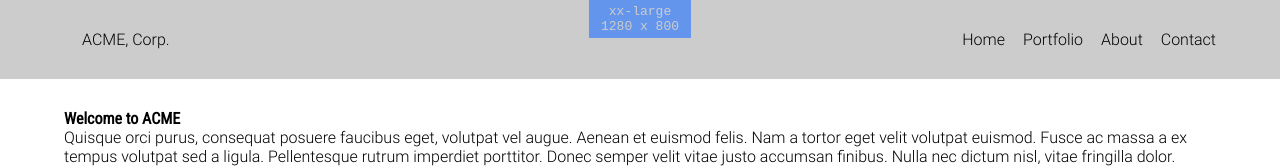
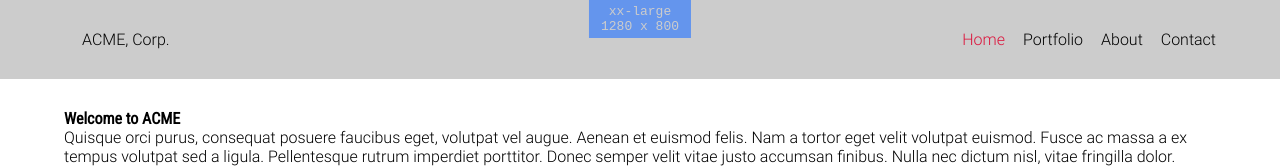
Before and after one commit to samuraijane/react-starter, a React app: page / in a window 1280 px wide. Shown: the top 168 px of the page. Built offline with nearby package versions, Linux system fonts and the light colour scheme.

Commit message:
show active nav in red

```diff
--- a/src/sectioning/header/header.scss
+++ b/src/sectioning/header/header.scss
@@ -2,6 +2,12 @@
 @use "theme/variables" as *;
 
 .navs {
+
+  a:not(.navs__ignore-active) {
+    &.active {
+      color: $active;
+    }
+  }
 
   &.navs--desktop {
     display: flex;
--- a/src/sectioning/header/header.tsx
+++ b/src/sectioning/header/header.tsx
@@ -28,7 +28,7 @@ export const Header = ({ isMobile }: {isMobile: boolean}): JSX.Element => {
     <header>
       <nav className={`navs navs--${isMobile ? "mobile": "desktop"} y-wrap`}>
         <div className="logo-container">
-          <NavLink to="/">ACME, Corp.</NavLink>
+          <NavLink className="navs__ignore-active" to="/">ACME, Corp.</NavLink>
         </div>
         <>
           {isMobile && isShowMobileNav && (
--- a/src/theme/_variables.scss
+++ b/src/theme/_variables.scss
@@ -3,6 +3,7 @@
 Colors
 ------------------------------------------------------------------------
 */
+$active: #dc143c;
 $black:	#000000;
 $lightGray: #cccccc;
 $mediumGray: #888888;
```
